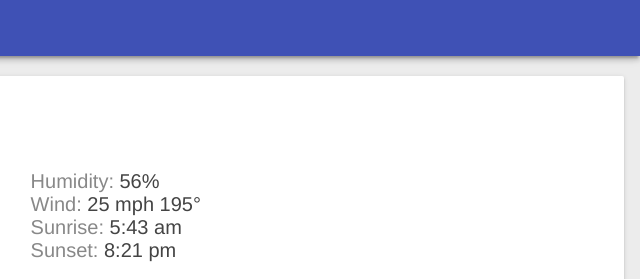
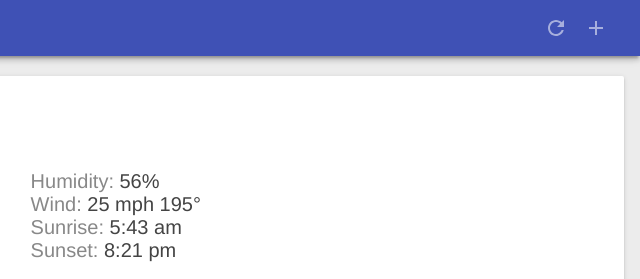
Before and after one commit to Yggdragstyle/Meteo_PWA, a plain HTML site: page index.html in a window 1280 px wide. Shown: the top 279 px of the page, 640-1280 px from the left. Drawn offline with Linux system fonts and the light colour scheme.

Commit message:
add ../ for img url

```diff
--- a/styles/inline.css
+++ b/styles/inline.css
@@ -109,9 +109,9 @@ body {
     outline: none;
     cursor: pointer; }
   .header #butRefresh {
-    background: url(./images/ic_refresh_white_24px.svg) center center no-repeat; }
+    background: url(../images/ic_refresh_white_24px.svg) center center no-repeat; }
   .header #butAdd {
-    background: url(./images/ic_add_white_24px.svg) center center no-repeat; }
+    background: url(../images/ic_add_white_24px.svg) center center no-repeat; }
 
 .header__title {
   font-weight: 400;
```
